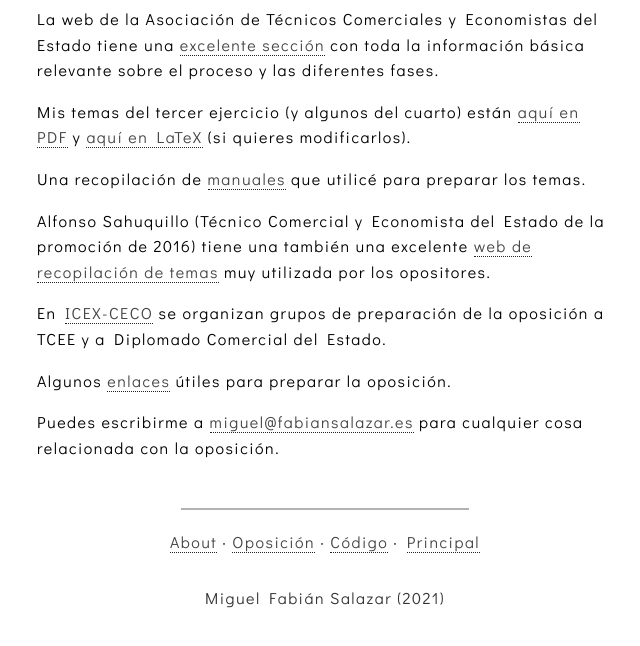
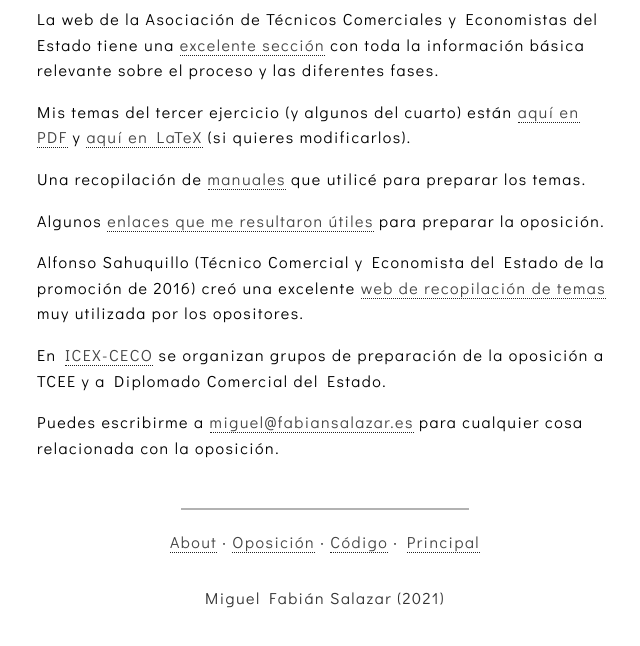
Before and after one commit to fabiansalazares/fabiansalazares.github.io, a plain HTML site: page oposicion/index.html in a window 1280 px wide. Shown: the part 154-800 px from the top of the page, without its empty margins (315-955 px from the left). Drawn offline with Linux system fonts and the light colour scheme.

Commit message:
20210501a

```diff
--- a/oposicion/index.html
+++ b/oposicion/index.html
@@ -110,12 +110,12 @@ height="0" width="0" style="display:none;visibility:hidden"></iframe></noscript>
  (si quieres modificarlos).</p>
 <p>Una recopilación de <a href="/oposicion/manuales">manuales</a>
  que utilicé para preparar los temas.</p>
-<p>Alfonso Sahuquillo (Técnico Comercial y Economista del Estado de la promoción de 2016) tiene una también una excelente <a href="https://alfonsosahquillo.com" target="_blank">web de recopilación de temas</a>
+<p>Algunos <a href="/oposicion/enlaces">enlaces que me resultaron útiles</a>
+ para preparar la oposición.</p>
+<p>Alfonso Sahuquillo (Técnico Comercial y Economista del Estado de la promoción de 2016) creó una excelente <a href="https://alfonsosahuquillo.com" target="_blank">web de recopilación de temas</a>
  muy utilizada por los opositores.</p>
 <p>En <a href="https://www.icex-ceco.es/empleados-publicos" target="_blank">ICEX-CECO</a>
  se organizan grupos de preparación de la oposición a TCEE y a Diplomado Comercial del Estado.</p>
-<p>Algunos <a href="/oposicion/enlaces">enlaces</a>
- útiles para preparar la oposición.</p>
 <p>Puedes escribirme a <a href="mailto:miguel@fabiansalazar.es">miguel@fabiansalazar.es</a> para cualquier cosa relacionada con la oposición.</p>
 
 </article>
```
